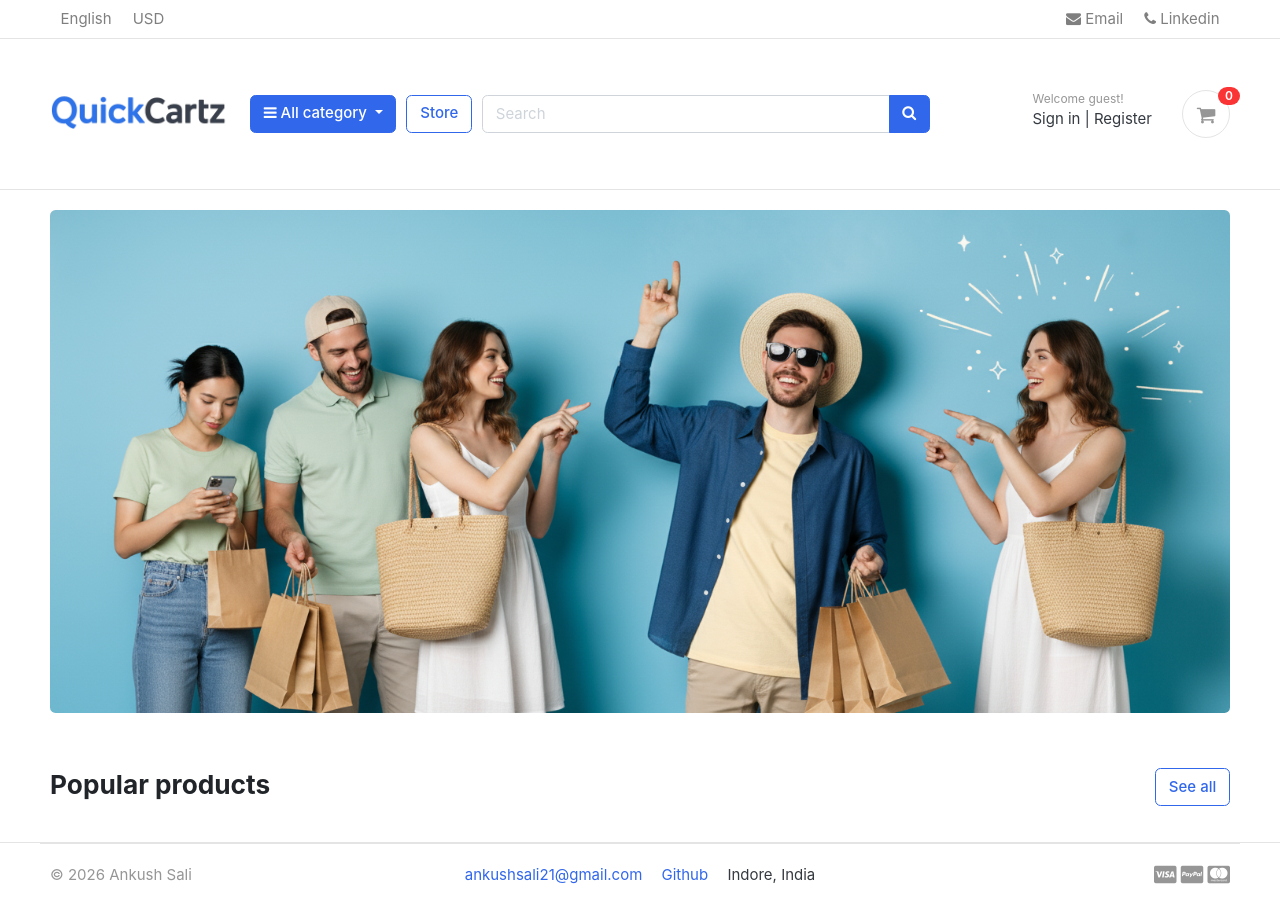
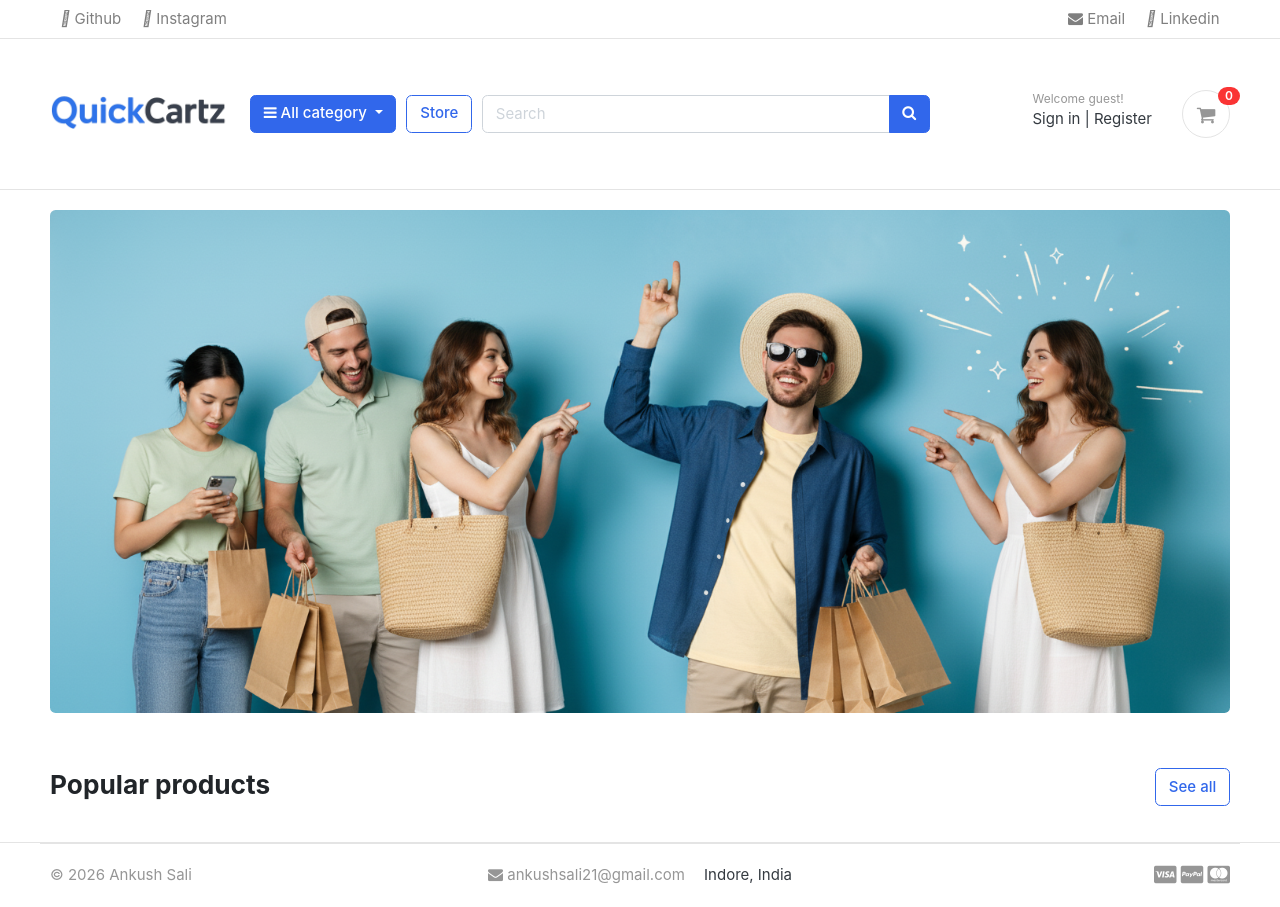
Before and after one commit to ankush21sali/quickcartz-django, a Django app: page / in a window 1280 px wide. Run offline with Django 5.2, Linux system fonts and the light colour scheme; data that the repository does not hold is empty; some libraries are stand-ins or nearby versions; some web fonts are replaced.

Commit message:
mini changes!

```diff
--- a/templates/includes/footer.html
+++ b/templates/includes/footer.html
@@ -6,10 +6,10 @@
             <div class="col-md-2">
                 <p class="text-muted"> &copy 2026 Ankush Sali </p>
             </div>
-            <div class="col-md-8 text-md-center">
-                <a href="ankushsali21@gmail.com" target="_blank"><span class="px-2">ankushsali21@gmail.com</span></a>
-                <a href="https://github.com/ankush21sali" target="_blank" rel="noopener noreferrer"><span class="px-2"> Github</span></a>
-                <span class="px-2">Indore, India</span>
+            <div class="col-md-8 text-md-center" id="social-links">
+                <a href="ankushsali21@gmail.com" target="_blank" style="text-decoration: none; color: #969696;"><span
+                        class="px-2"> <i class="fa fa-envelope"></i> ankushsali21@gmail.com</span></a>
+                <span class="px-2"> <i class="fa-solid fa-location-dot"></i> Indore, India</span>
             </div>
             <div class="col-md-2 text-md-right text-muted">
                 <i class="fab fa-lg fa-cc-visa"></i>
@@ -23,13 +23,14 @@
 
 <script src="https://ajax.googleapis.com/ajax/libs/jquery/3.5.1/jquery.min.js"></script>
 <script>
-	$(document).ready(function(){
-		$('.thumb a').click(function(e){
-			e.preventDefault();
-			$('.mainImage img').attr('src', $(this).attr("href"));
-		})
-	})
+    $(document).ready(function () {
+        $('.thumb a').click(function (e) {
+            e.preventDefault();
+            $('.mainImage img').attr('src', $(this).attr("href"));
+        })
+    })
 </script>
 
 </body>
+
 </html>
--- a/templates/includes/navbar.html
+++ b/templates/includes/navbar.html
@@ -10,16 +10,16 @@
             <div class="collapse navbar-collapse" id="navbarTop4">
                 <ul class="navbar-nav mr-auto">
                     <li class="nav-item dropdown">
-                        <a href="#" class="nav-link"> English </a>
+                        <a href="https://github.com/ankush21sali/" class="nav-link"> <i class="fa-brands fa-github"></i> Github </a>
 
                     </li>
                     <li class="nav-item dropdown">
-                        <a href="#" class="nav-link"> USD </a>
+                        <a href="https://www.instagram.com/the_ankush21/" class="nav-link"> <i class="fa-brands fa-instagram"></i> Instagram </a>
                     </li>
                 </ul>
                 <ul class="navbar-nav">
                     <li><a href="ankushsali21@gmail.com" class="nav-link"> <i class="fa fa-envelope"></i> Email </a></li>
-                    <li><a href="https://www.linkedin.com/in/ankushsali21" class="nav-link"> <i class="fa fa-phone"></i> Linkedin </a></li>
+                    <li><a href="https://www.linkedin.com/in/ankushsali21/" class="nav-link"> <i class="fa-brands fa-linkedin"></i> Linkedin </a></li>
                 </ul> <!-- list-inline //  -->
             </div> <!-- navbar-collapse .// -->
         </div> <!-- container //  -->
```
